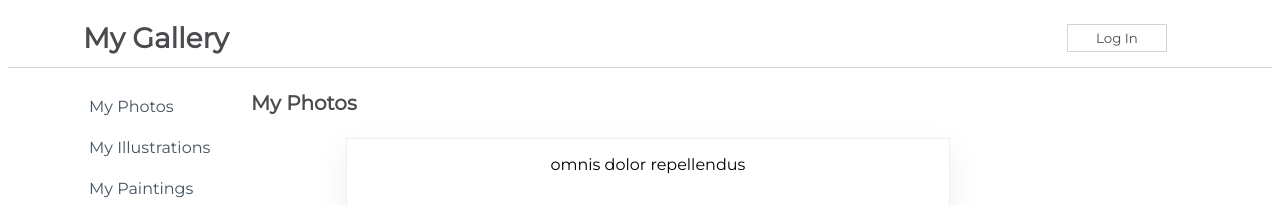
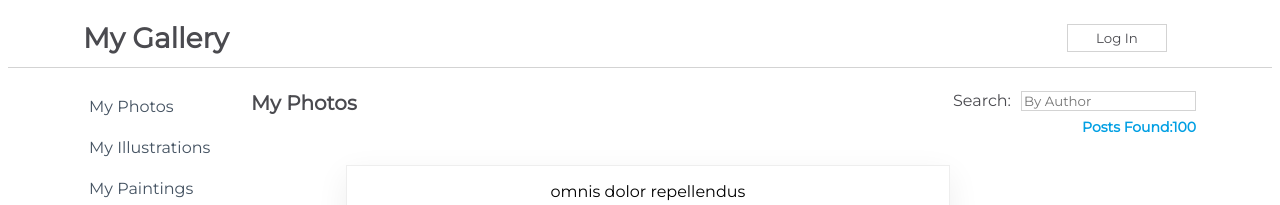
Before and after one commit to louwJohan/challenge_one_react, a React (Create React App) app in the folder my-app/: page / in a window 1280 px wide. Shown: the top 205 px of the page. Built offline with nearby package versions, Linux system fonts and the light colour scheme.

Commit message:
Add searchbar

```diff
--- a/my-app/src/components/Content.js
+++ b/my-app/src/components/Content.js
@@ -1,6 +1,6 @@
 import React, { Component } from 'react';
 import css from './css/Content.module.css';
-import {savedPosts} from '../posts.json';
+import { savedPosts } from '../posts.json';
 import PostItem from './PostItem';
 import Loader from './Loader';
 
@@ -10,11 +10,12 @@
     super(props)
     this.state = {
       isLoaded: false,
+      posts: []
     }
   }
 
   getData() {
-      setTimeout(()=>{
+    setTimeout(() => {
       this.setState({
         isLoaded: true,
       })
@@ -23,6 +24,19 @@
 
   componentDidMount() {
     this.getData()
+    this.setState({
+      posts: savedPosts,
+    })
+  }
+
+  handelChange = (event) => {
+    const name = event.target.value.toLowerCase()
+    const filteredPosts = savedPosts.filter(post => {
+      return post.name.toLowerCase().includes(name)
+    })
+    this.setState({
+      posts: filteredPosts
+    })
   }
 
   render() {
@@ -30,9 +44,19 @@
       <div className={css.Content}>
         <div className={css.TitleBar}>
           <h1>My Photos</h1>
+          <form>
+            <label htmlFor="searchinput">Search:</label>
+            <input
+              type="search"
+              id="searchinput"
+              placeholder='By Author'
+              onChange={(event) => this.handelChange(event)}
+            />
+            <h4>Posts Found:{this.state.posts.length}</h4>
+          </form>
         </div>
         <div className={css.SearchResults}>
-            {this.state.isLoaded ? (<PostItem posts= {savedPosts}/>): (<Loader/>) }
+          {this.state.isLoaded ? (<PostItem posts={this.state.posts} />) : (<Loader />)}
         </div>
       </div>
     )
```
Lines whose indentation alone changed are shown as unchanged.
